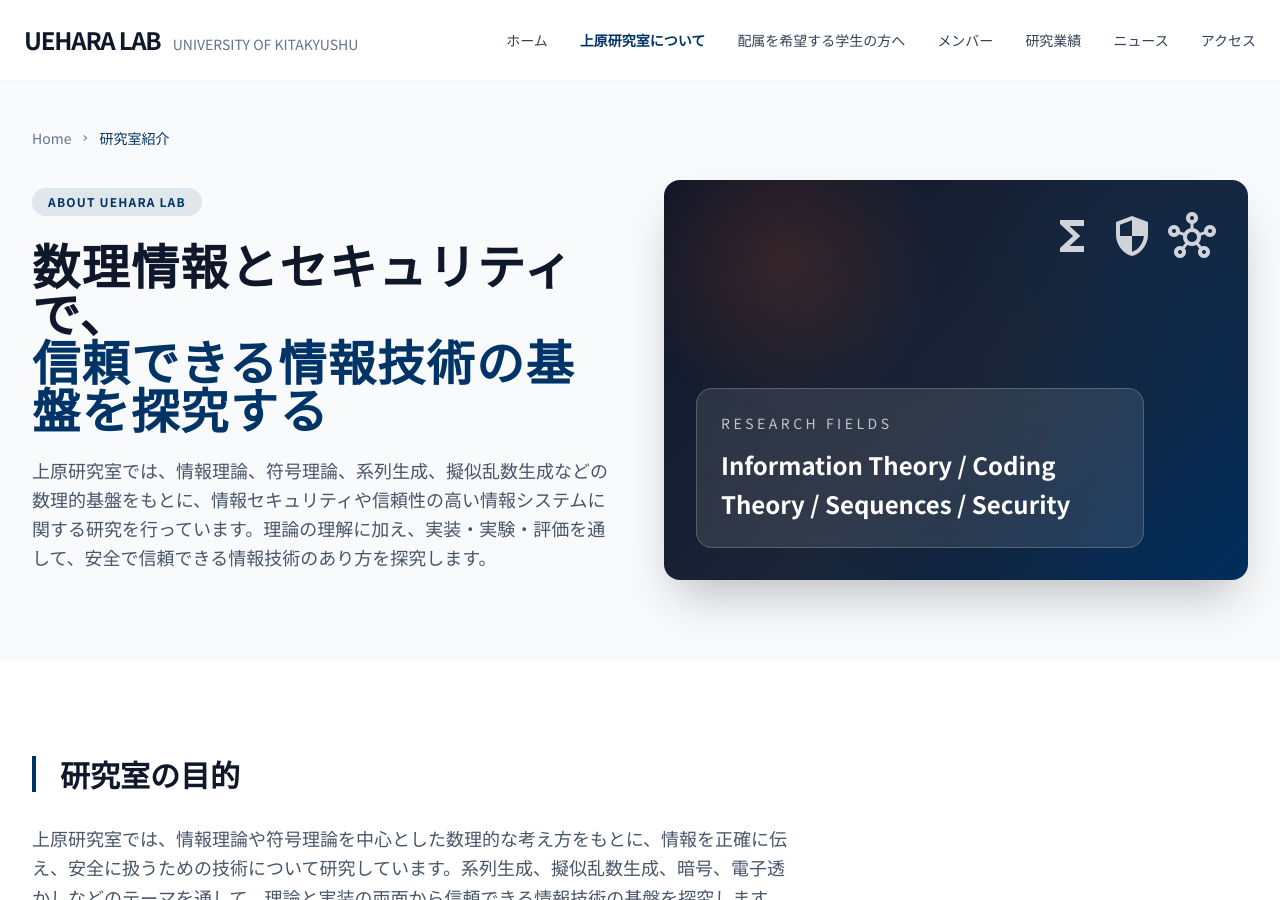
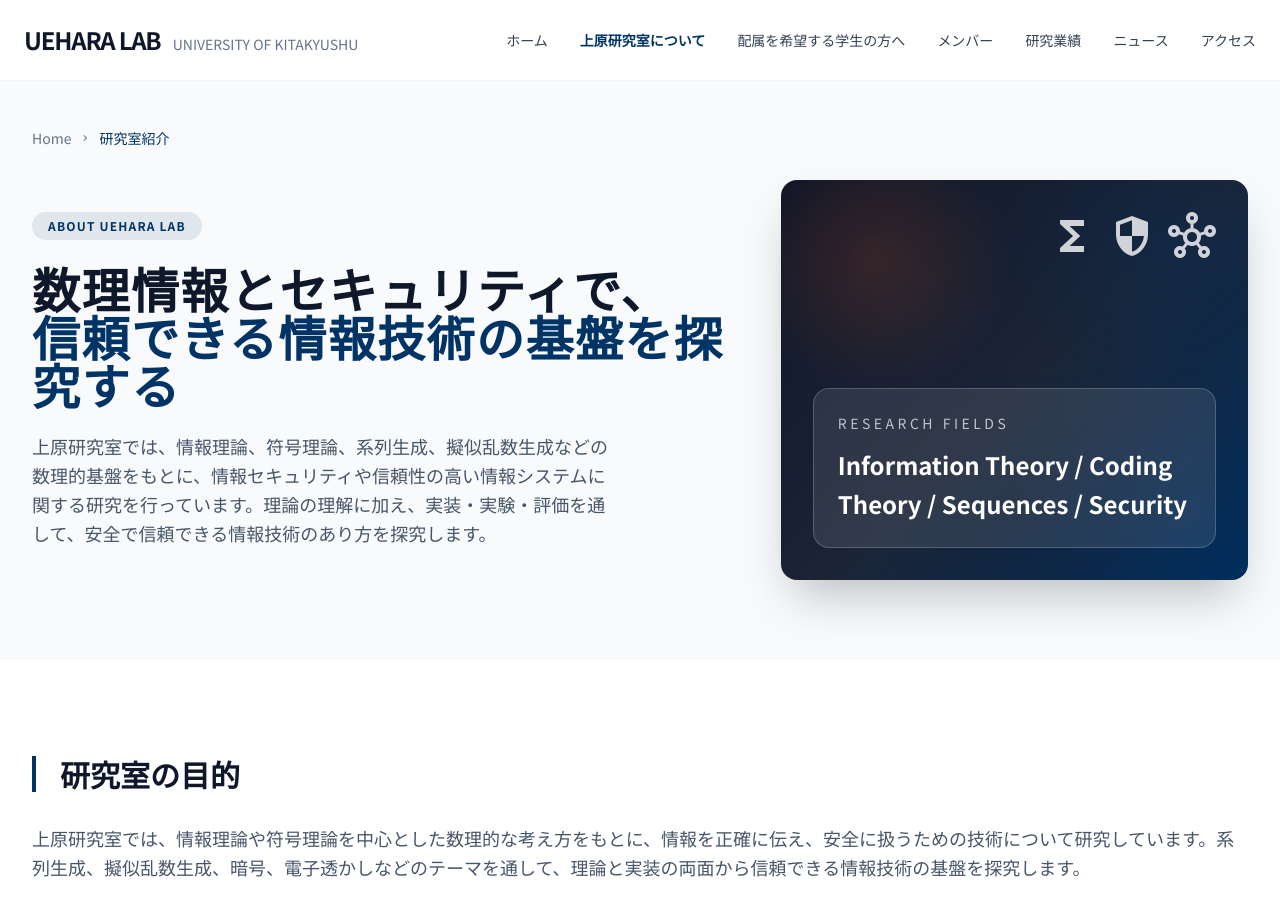
Before and after one commit to ko-max-123/test, a Jekyll site: the page built from labo.html, in a window 1280 px wide and 900 px high. Built offline with Jekyll 4.4.1, drawn with Linux system fonts in a browser that asks for light colours; nearby versions of some CDN libraries.

Commit message:
20260608 修正

```diff
--- a/labo.html
+++ b/labo.html
@@ -11,7 +11,7 @@ active_nav: labo
         <span class="material-symbols-outlined text-xs" aria-hidden="true">chevron_right</span>
         <span class="text-primary font-medium dark:text-accent">研究室紹介</span>
       </nav>
-      <div class="grid lg:grid-cols-2 gap-12 items-center">
+      <div class="grid lg:grid-cols-[minmax(0,3fr)_minmax(0,2fr)] gap-12 items-center">
         <div class="space-y-6">
           <span class="inline-block px-4 py-1.5 rounded-full bg-primary/10 text-primary dark:bg-accent/20 dark:text-accent text-xs font-bold uppercase tracking-widest">{{ site.data.lab.hero.label }}</span>
           <h1 class="hero-title text-4xl sm:text-5xl font-extrabold text-slate-900 dark:text-white">
@@ -36,7 +36,7 @@ active_nav: labo
 
   <section class="py-24 bg-white dark:bg-background-dark">
     <div class="max-w-7xl mx-auto px-4 sm:px-6 lg:px-8">
-      <div class="max-w-3xl">
+      <div>
         <h2 class="text-3xl font-bold mb-8 border-l-4 border-primary pl-6 dark:text-white">{{ site.data.lab.mission.title }}</h2>
         <div class="space-y-6 text-lg text-slate-600 dark:text-slate-300 leading-relaxed">
           {% for paragraph in site.data.lab.mission.paragraphs %}<p>{{ paragraph }}</p>{% endfor %}
```
Also changed, not shown: prospective_students.html (+1 -1 lines).
